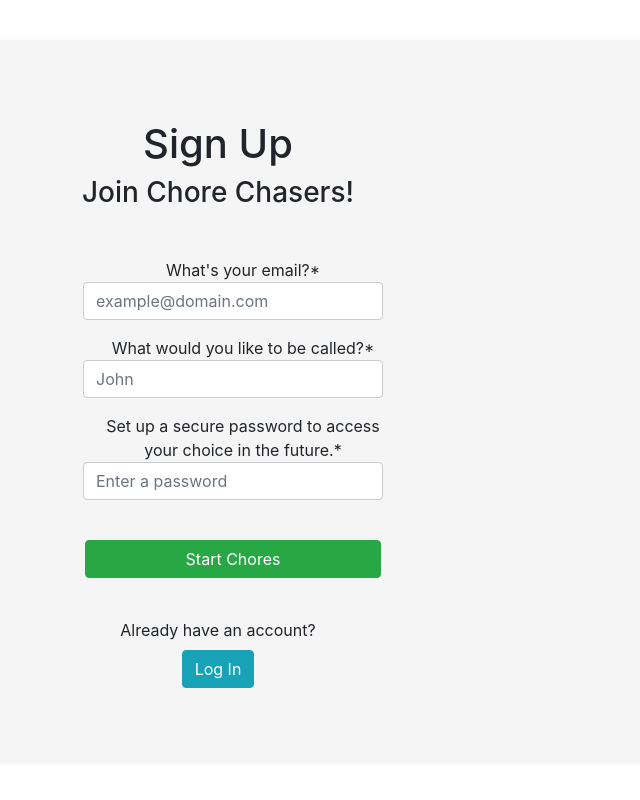
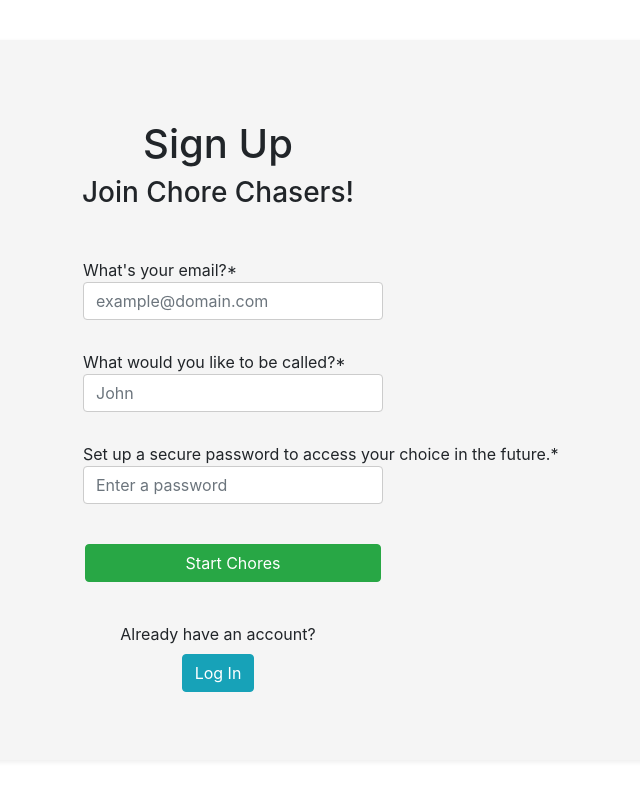
Before and after one commit to BrennanBeeler/CS5340_ChoreChasers, a React (Create React App) app: page /signUp in a window 1280 px wide. Shown: the whole page, without its empty margins (422-1062 px from the left). Built offline with nearby package versions, Linux system fonts and the light colour scheme.

Commit message:
fixed sign up resized css bugs

```diff
--- a/src/components/sign-up/sign-up.css
+++ b/src/components/sign-up/sign-up.css
@@ -38,14 +38,29 @@
     float:left;
 }
 
-.form-text-field-signup {
-    padding-left:20px;
+.form-email-field-signup {
+    /*padding-left:20px;*/
+    padding-right:150px;
     width:300px;
     white-space: nowrap;
     /*float:left;*/
 }
+
+
+.form-username-field-signup {
+    /*padding-left:20px;*/
+    margin-top: 30px;
+    padding-right:50px;
+    width:300px;
+    white-space: nowrap;
+    /*float:left;*/
+}
+
 .form-pass-field-signup {
-    padding-left:20px;
+    /*padding-left:20px;*/
+    margin-top: 30px;
+    white-space: nowrap;
+    padding-right:50px;
     width:300px;
     /*float:left;*/
 }
@@ -87,4 +102,9 @@ input[type=password] {
     .label-box-pair {
         margin-left: 100px;
     }
+
+    .form-pass-field-signup {
+        white-space: normal;
+        text-align: justify;
+    }
 }
--- a/src/components/sign-up/sign-up.js
+++ b/src/components/sign-up/sign-up.js
@@ -46,7 +46,7 @@ const SignUp = ({
                         {/*<label htmlFor="emailFld" className="label form-headers">*/}
                         {/*    /!*<div className="form-text-field-signup">What's your email?*</div>*!/*/}
                         {/*</label>*/}
-                        <div className="form-text-field-signup">What's your email?*</div>
+                        <div className="form-email-field-signup">What's your email?*</div>
                         <div>
                             <input type= "text" id="emailFld" placeholder="example@domain.com"
                                    className="form-control"
@@ -60,7 +60,7 @@ const SignUp = ({
                         {/*<label htmlFor="usernameFld" className="label form-headers">*/}
                         {/*    <div className="form-text-field-signup">What would you like to be called?*</div>*/}
                         {/*</label>*/}
-                        <div className="form-text-field-signup">What would you like to be called?*</div>
+                        <div className="form-username-field-signup">What would you like to be called?*</div>
 
                         <div>
                             <input type="text" id="usernameFld" placeholder="John" className="form-control"
```
